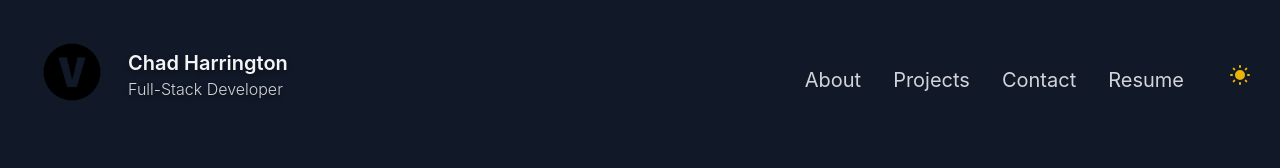
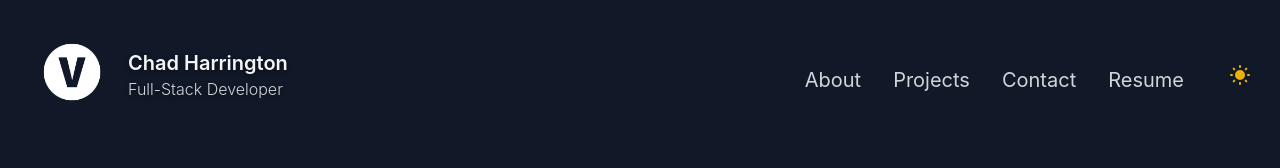
Before and after one commit to voxom/Portfolio, a Next.js app: page / in a window 1280 px wide. Both pictures are taken after a click on the button "Toggle Dark Mode". Shown: the top 168 px of the page. Built offline with nearby package versions, Linux system fonts and the light colour scheme.

Commit message:
added white logo for dark theme

```diff
--- a/components/Navbar.js
+++ b/components/Navbar.js
@@ -22,12 +22,21 @@ export default function Navbar() {
         <div className="flex items-center">
           <Link href="/">
             <a className="m-4" rel="noopener noreferrer">
+              {theme === "dark" ? (
+                <Image
+                  src={userData.avatarUrl_white}
+                  alt="logo"
+                  width={80}
+                  height={80}
+                />
+              ) : (
                 <Image
                   src={userData.avatarUrl}
                   alt="logo"
                   width={80}
                   height={80}
                 />
+              )}
             </a>
           </Link>
           <div className="text-shadow">
--- a/constants/data.js
+++ b/constants/data.js
@@ -3,6 +3,7 @@ const userData = {
   name: "Chad Harrington",
   designation: "Full-Stack Developer",
   avatarUrl: "/logomin.PNG",
+  avatarUrl_white: "/logomin_white.PNG",
   email: "crharrington11@gmail.com",
   phone: "+1 (954) 235-3846",
   address: "Fort Worth, TX, United States.",
```
Also changed, not shown: public/logomin_white.PNG (added). Lines whose indentation alone changed are shown as unchanged.
